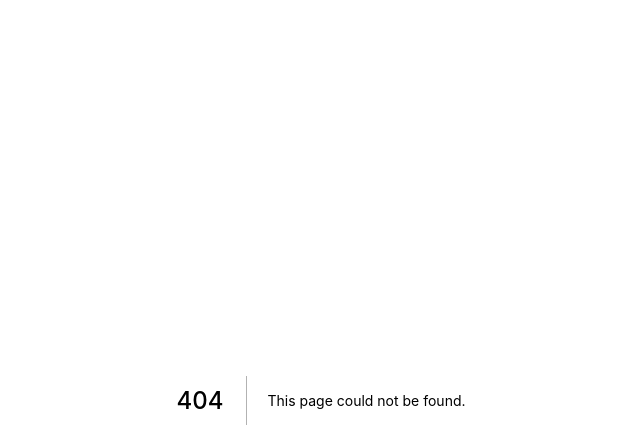
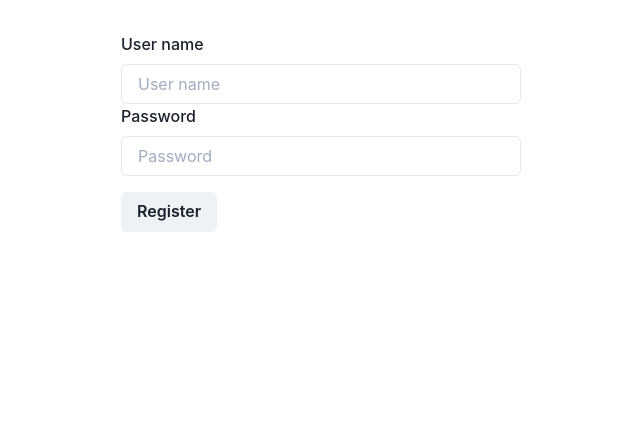
Before and after one commit to Gleb-Gaiduk/wreddit-client, a Next.js app: page /register in a window 1280 px wide. Before the commit this address had no page. Shown: the top 448 px of the page, without its empty margins (319-959 px from the left). Built offline with nearby package versions, Linux system fonts and the light colour scheme.

Commit message:
Create register inputs with Formik

```diff
--- a/package.json
+++ b/package.json
@@ -10,6 +10,7 @@
     "@chakra-ui/react": "^1.4.2",
     "@emotion/react": "^11.0.0",
     "@emotion/styled": "^11.0.0",
+    "formik": "^2.2.9",
     "framer-motion": "^4.0.3",
     "next": "latest",
     "react": "^17.0.2",
--- /dev/null
+++ b/src/components/InputField.tsx
@@ -0,0 +1,30 @@
+import {
+  FormControl,
+  FormErrorMessage,
+  FormLabel,
+  Input,
+} from '@chakra-ui/react';
+import { useField } from 'formik';
+import React, { InputHTMLAttributes } from 'react';
+
+type TInputFieldProps = InputHTMLAttributes<HTMLInputElement> & {
+  name: string;
+  label: string;
+};
+
+export const InputField = ({ label, size: _, ...props }: TInputFieldProps) => {
+  const [field, { error }] = useField(props);
+
+  return (
+    <FormControl isInvalid={Boolean(error)}>
+      <FormLabel htmlFor={field.name}>{label}</FormLabel>
+      <Input
+        {...field}
+        {...props}
+        id={field.name}
+        placeholder={props.placeholder}
+      />
+      {error ? <FormErrorMessage>{error}</FormErrorMessage> : null}
+    </FormControl>
+  );
+};
--- /dev/null
+++ b/src/components/Wrapper.tsx
@@ -0,0 +1,28 @@
+import { Box } from '@chakra-ui/react';
+import React, { ReactNode } from 'react';
+
+export enum EVariant {
+  SMALL = 'small',
+  REGULAR = 'regular',
+}
+
+type TWrapperProps = {
+  children: ReactNode;
+  variant?: EVariant;
+};
+
+export const Wrapper = ({
+  children,
+  variant = EVariant.REGULAR,
+}: TWrapperProps) => {
+  return (
+    <Box
+      mt={8}
+      mx='auto'
+      maxW={variant === EVariant.REGULAR ? '800px' : '400px'}
+      w='100%'
+    >
+      {children}
+    </Box>
+  );
+};
--- /dev/null
+++ b/src/pages/register.tsx
@@ -0,0 +1,42 @@
+import { Button } from '@chakra-ui/react';
+import { Form, Formik } from 'formik';
+import { InputField } from '../components/InputField';
+import { EVariant, Wrapper } from '../components/Wrapper';
+
+type TRegisterProps = {};
+
+const Register = ({}: TRegisterProps) => {
+  return (
+    <Wrapper variant={EVariant.SMALL}>
+      <Formik
+        initialValues={{ username: '', password: '' }}
+        onSubmit={values => console.log(values)}
+      >
+        {({ values, handleChange, isSubmitting }) => (
+          <Form>
+            <InputField
+              name='username'
+              placeholder='User name'
+              label='User name'
+            />
+            <InputField
+              name='password'
+              placeholder='Password'
+              label='Password'
+            />
+            <Button
+              type='submit'
+              mt={4}
+              variantColor='teal'
+              isLoading={isSubmitting}
+            >
+              Register
+            </Button>
+          </Form>
+        )}
+      </Formik>
+    </Wrapper>
+  );
+};
+
+export default Register;
```
Also changed, not shown: 1 other file (tests, documents, lock files or other folders).
